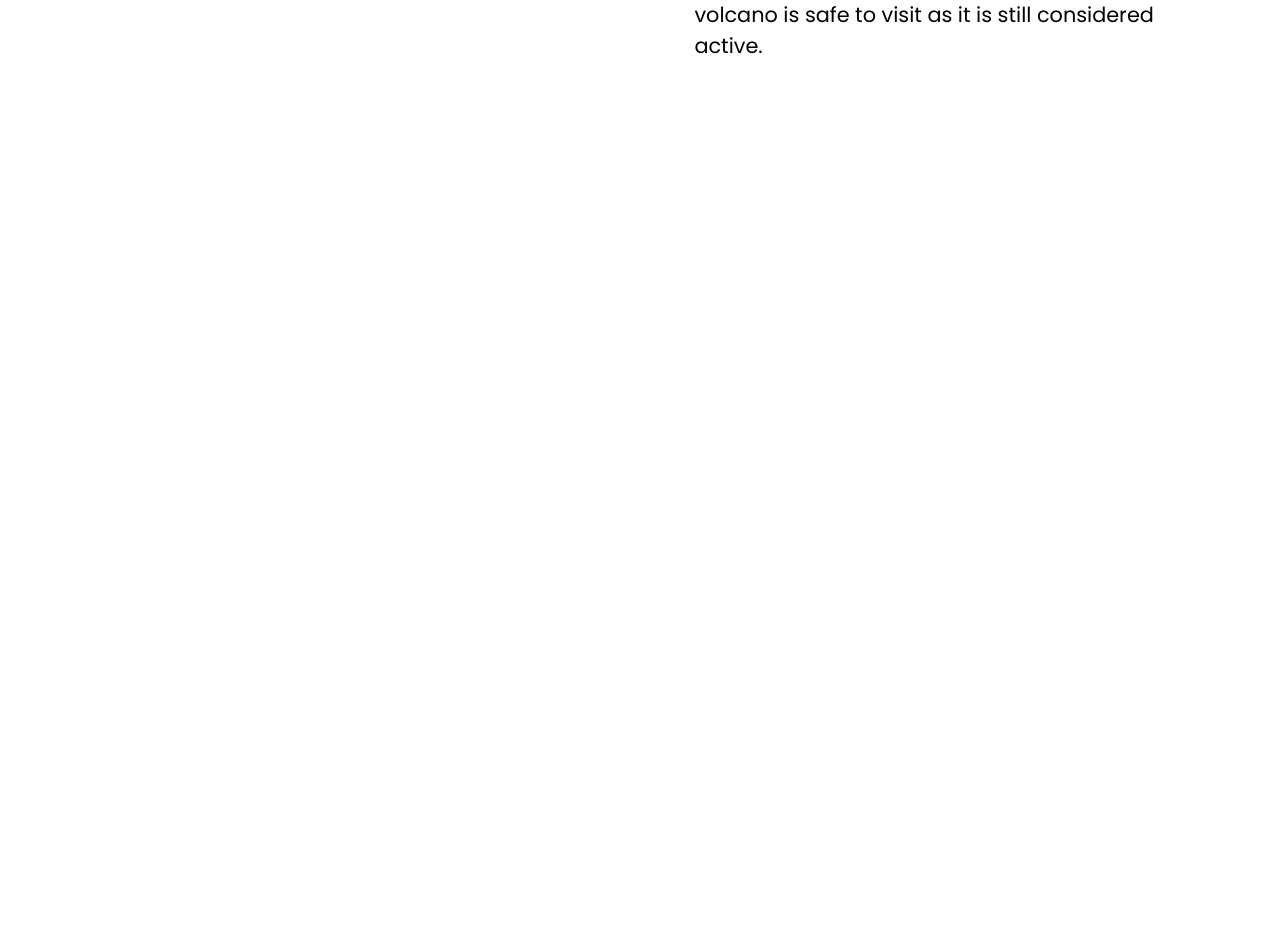
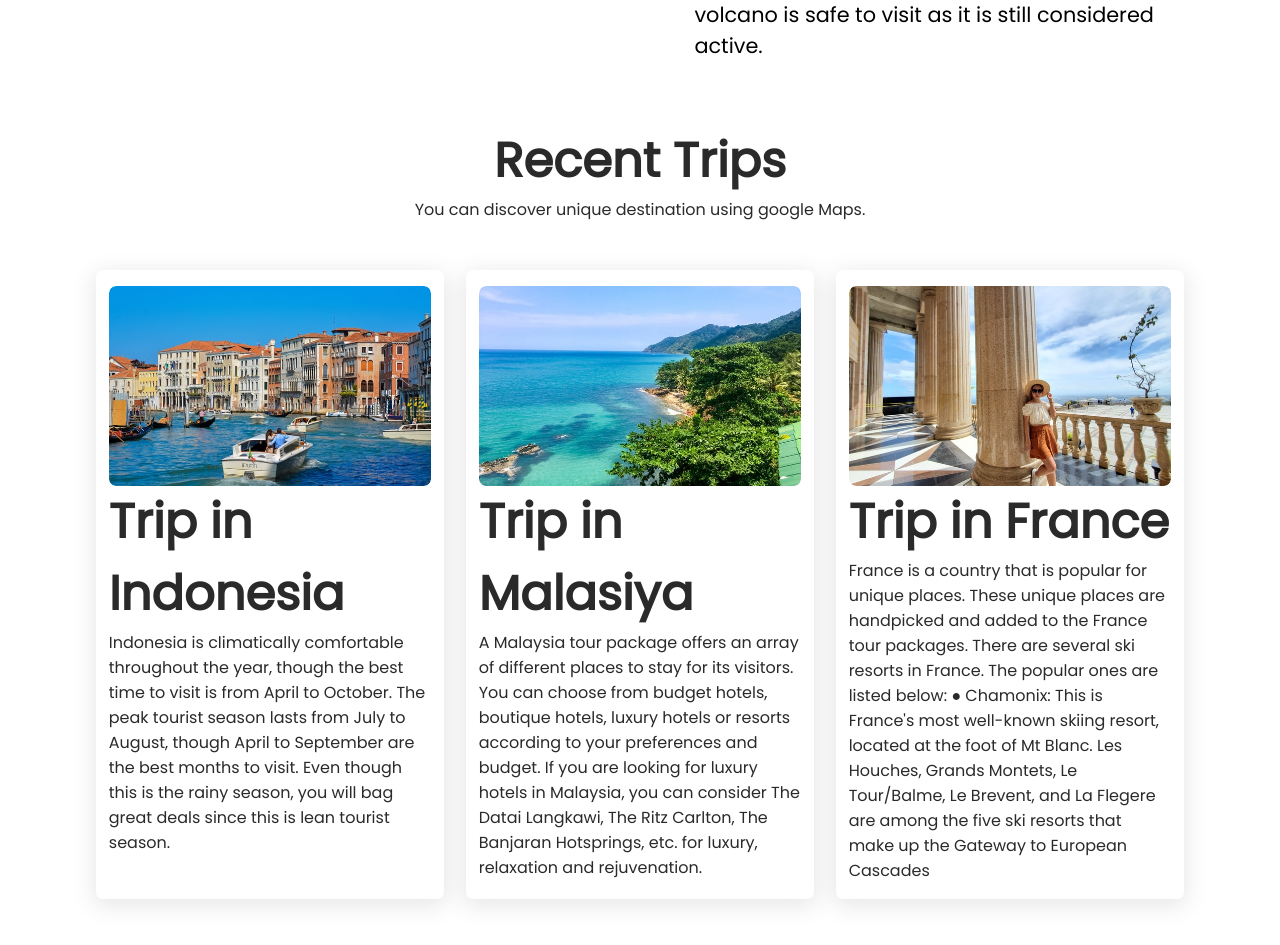
Before and after one commit to sshilpi110/Trippy, a React (Create React App) app in the folder trippy_clone/: page / in a window 1280 px wide. Shown: the part 2000-2945 px from the top of the page. Before the commit the page ends 2125 px from the top, so only its background shows below. Built offline with nearby package versions, Linux system fonts and the light colour scheme; the HTML template or start-up script is replaced by a standard one.

Commit message:
Trip Component done

```diff
--- a/trippy_clone/src/Component/Trip.jsx
+++ b/trippy_clone/src/Component/Trip.jsx
@@ -0,0 +1,33 @@
+import "./TripStyle.css"
+import TripData from "./TripData";
+import Trip1 from "../assests/5.jpg"
+import Trip2 from "../assests/8.jpg"
+import Trip3 from "../assests/6.jpg"
+
+function Trip(){
+    return(
+        <div className="trip">
+            <h1>Recent Trips</h1>
+            <p>You can discover unique destination using google Maps.</p>
+            <div className="tripcard">
+                <TripData
+                  image={Trip1}
+                  heading="Trip in Indonesia"
+                   text="Indonesia is climatically comfortable throughout the year, though the best time to visit is from April to October. The peak tourist season lasts from July to August, though April to September are the best months to visit. Even though this is the rainy season, you will bag great deals since this is lean tourist season. "
+                />
+                <TripData
+                  image={Trip2}
+                  heading="Trip in Malasiya"
+                   text="A Malaysia tour package offers an array of different places to stay for its visitors. You can choose from budget hotels, boutique hotels, luxury hotels or resorts according to your preferences and budget. If you are looking for luxury hotels in Malaysia, you can consider The Datai Langkawi, The Ritz Carlton, The Banjaran Hotsprings, etc. for luxury, relaxation and rejuvenation. "
+                />
+                <TripData
+                  image={Trip3}
+                  heading="Trip in France"
+                   text="France is a country that is popular for unique places. These unique places are handpicked and added to the France tour packages. There are several ski resorts in France. The popular ones are listed below: ● Chamonix: This is France's most well-known skiing resort, located at the foot of Mt Blanc. Les Houches, Grands Montets, Le Tour/Balme, Le Brevent, and La Flegere are among the five ski resorts that make up the Gateway to European Cascades "
+                />
+
+            </div>
+        </div>
+    )
+}
+export default Trip ;
--- /dev/null
+++ b/trippy_clone/src/Component/TripData.jsx
@@ -0,0 +1,13 @@
+import "./TripStyle.css"
+function TripData(props) {
+    return (
+        <div className="t-card">
+            <div className="t-image">
+                <img src={props.image} alt="image" />
+            </div>
+            <h1>{props.heading}</h1>
+            <p>{props.text}</p>
+        </div>
+    )
+}
+export default TripData;
--- a/trippy_clone/src/Component/TripStyle.css
+++ b/trippy_clone/src/Component/TripStyle.css
@@ -0,0 +1,54 @@
+.trip{
+    margin: 4rem 6rem;
+    color: #2a2a2a;
+}
+.trip h1{
+    font-size: 3rem;
+}
+.tripcard{
+    margin-top: 3rem;
+    display: flex;
+    justify-content: space-between;
+}
+.t-card{
+    width: 32%;
+    text-align: start;
+    box-shadow: 0 5px 25px 2px rgba(0,0,0, 0.1);
+    border-radius: 7px;
+    cursor: pointer;
+    padding: 1rem .8rem;
+}
+.t-image{
+    height: 200px;
+    border-radius: 7px;
+    overflow: hidden;
+}
+.t-image img{
+    width: 100%;
+    height: 100%;
+    border-radius: 7px;
+    transition: 0.3s ease-in-out;
+}
+
+.t-image:hover img{
+    transform: scale(1.3);
+}
+.t-card h4{
+    font-size: 1.3rem;
+    padding:.9rem 0.2rem 0 ;
+
+
+}
+@media screen and (max-width:850px) {
+    .trip{
+        margin: 4rem 2rem;
+    }
+    .tripcard{
+     flex-direction: column;
+
+    }
+    .t-card{
+        width: 100%;
+        margin-bottom: 1.5rem;
+    }
+}
--- a/trippy_clone/src/Routes/Home.jsx
+++ b/trippy_clone/src/Routes/Home.jsx
@@ -1,6 +1,7 @@
 import Destination from "../Component/Destination"
 import Hero from "../Component/Hero"
 import Navbar from "../Component/Navbar"
+import Trip from "../Component/Trip"
 import HomeImg from "../assests/12.jpg"
 const Home = () => {
     return (
@@ -16,6 +17,7 @@ const Home = () => {
                 btnClass="show"
             />
             <Destination />
+          <Trip/>
         </div>
     )
 }
```
Also changed, not shown: trippy_clone/src/Component/DestinationData.jsx (indentation only).
